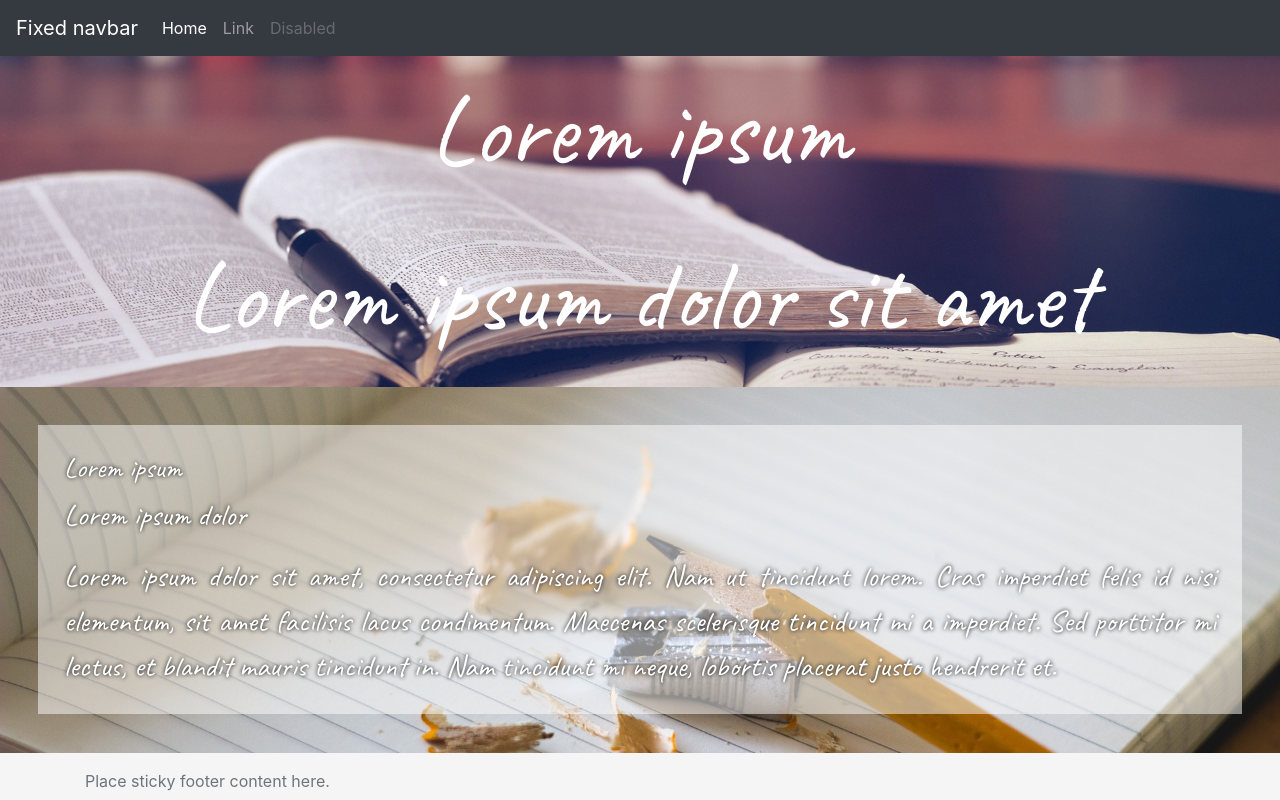
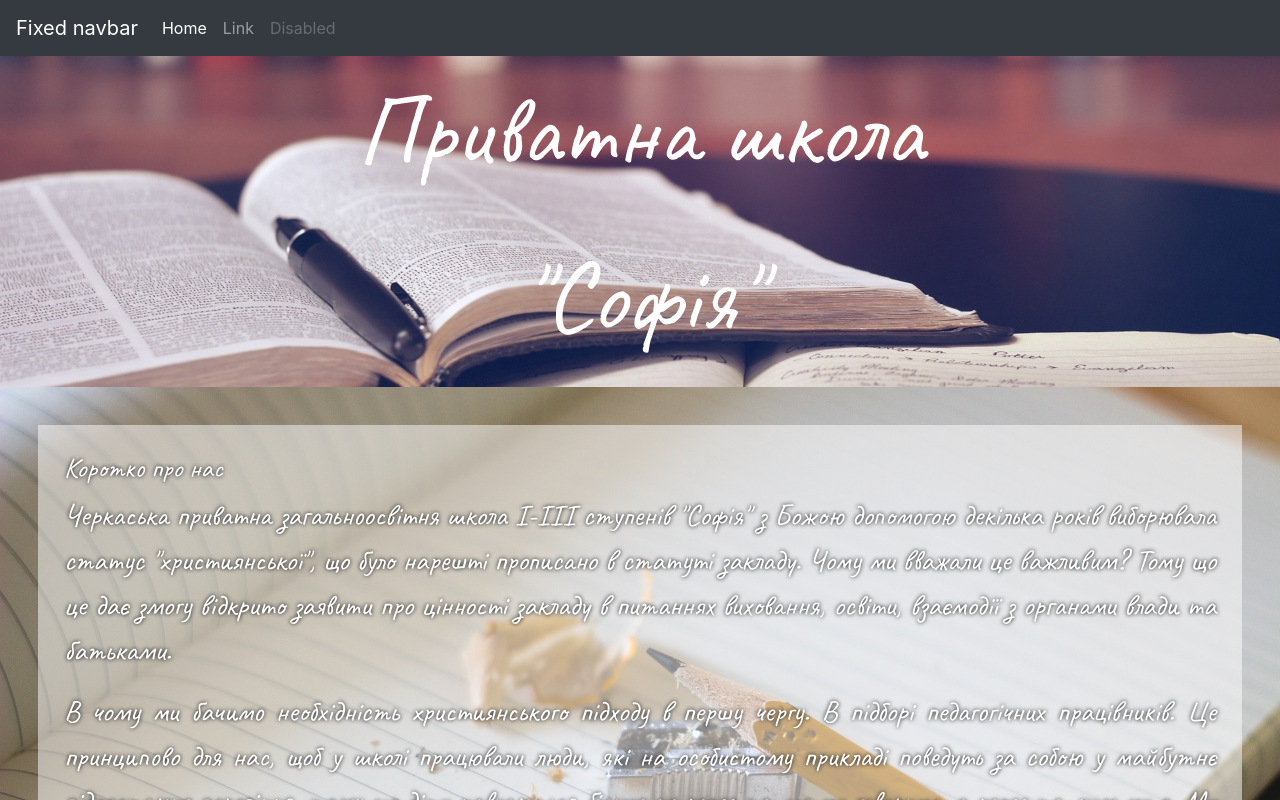
Before and after one commit to devbracestudio/devbracestudio.github.io, a plain HTML site: page index.html in a window 1280 px wide. Drawn offline with nearby package versions, Linux system fonts and the light colour scheme.

Commit message:
update text

```diff
--- a/index.html
+++ b/index.html
@@ -5,7 +5,7 @@
     <meta content="width=device-width, user-scalable=no, initial-scale=1.0, maximum-scale=1.0, minimum-scale=1.0"
           name="viewport">
     <meta content="ie=edge" http-equiv="X-UA-Compatible">
-    <title>Hello, world!</title>
+    <title>"Софія"</title>
 
     <!-- Bootstrap core CSS -->
     <link crossorigin="anonymous" href="https://stackpath.bootstrapcdn.com/bootstrap/4.3.1/css/bootstrap.min.css"
@@ -46,8 +46,8 @@
     <div class="container-fluid">
       <div class="intro">
         <div class="intro_text">
-          <p>Lorem ipsum</p>
-          <p>Lorem ipsum dolor sit amet</p>
+          <p>Приватна школа</p>
+          <p>"Софія"</p>
         </div>
       </div>
       <div class="row">
@@ -55,12 +55,13 @@
           <div class="about">
             <div class="about_background">
               <div class="about_text">
-                <h3>Lorem ipsum</h3>
-                <p>Lorem ipsum dolor</p>
-                <p>Lorem ipsum dolor sit amet, consectetur adipiscing elit. Nam ut tincidunt lorem. Cras
-                   imperdiet felis id nisi elementum, sit amet facilisis lacus condimentum. Maecenas scelerisque
-                   tincidunt mi a imperdiet. Sed porttitor mi lectus, et blandit mauris tincidunt in. Nam
-                   tincidunt mi neque, lobortis placerat justo hendrerit et.</p>
+                <h3>Коротко про нас</h3>
+                <p>
+                  Черкаська приватна загальноосвітня школа І-ІІІ ступенів "Софія" з Божою допомогою декілька років виборювала статус "християнської", що було нарешті прописано в статуті закладу. Чому ми вважали це важливим? Тому що це дає змогу відкрито заявити про цінності закладу в питаннях виховання, освіти, взаємодії з органами влади та батьками.
+                </p>
+                <p>
+                  В чому ми бачимо необхідність християнського підходу в першу чергу. В підборі педагогічних працівників. Це принципово для нас, щоб у школі працювали люди, які на особистому прикладі поведуть за собою у майбутнє підростаюче покоління, тому що діти навчаються більше не через те, що ми говоримо, а через те, ким ми є. Ми віримо, що професіоналізм не більш важливий, аніж духовна складова вчителя. Тому що знання й мудрість приходять від Господа, якщо ми спілкуємося з Ним.
+                </p>
               </div>
             </div>
           </div>
```
